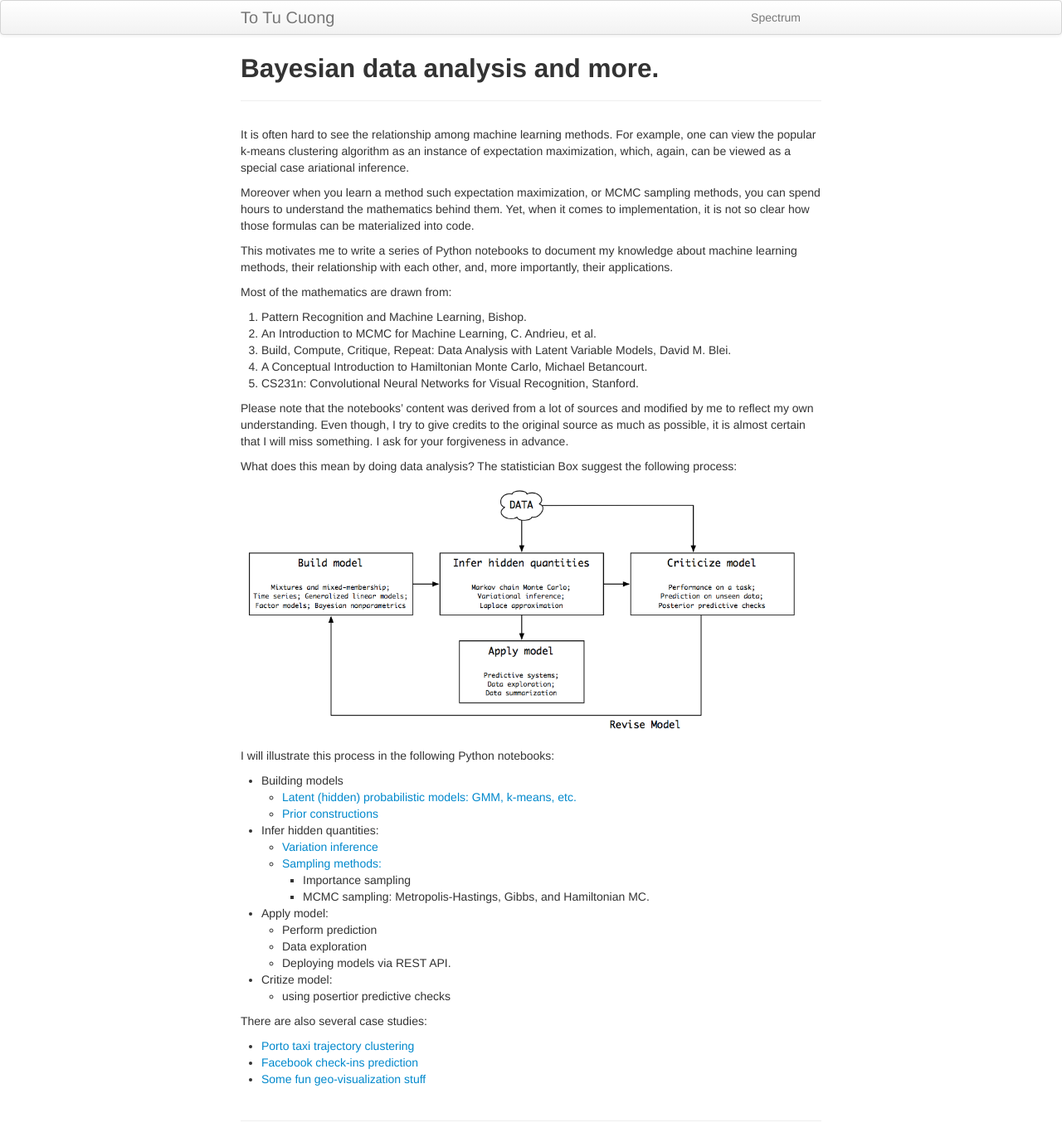
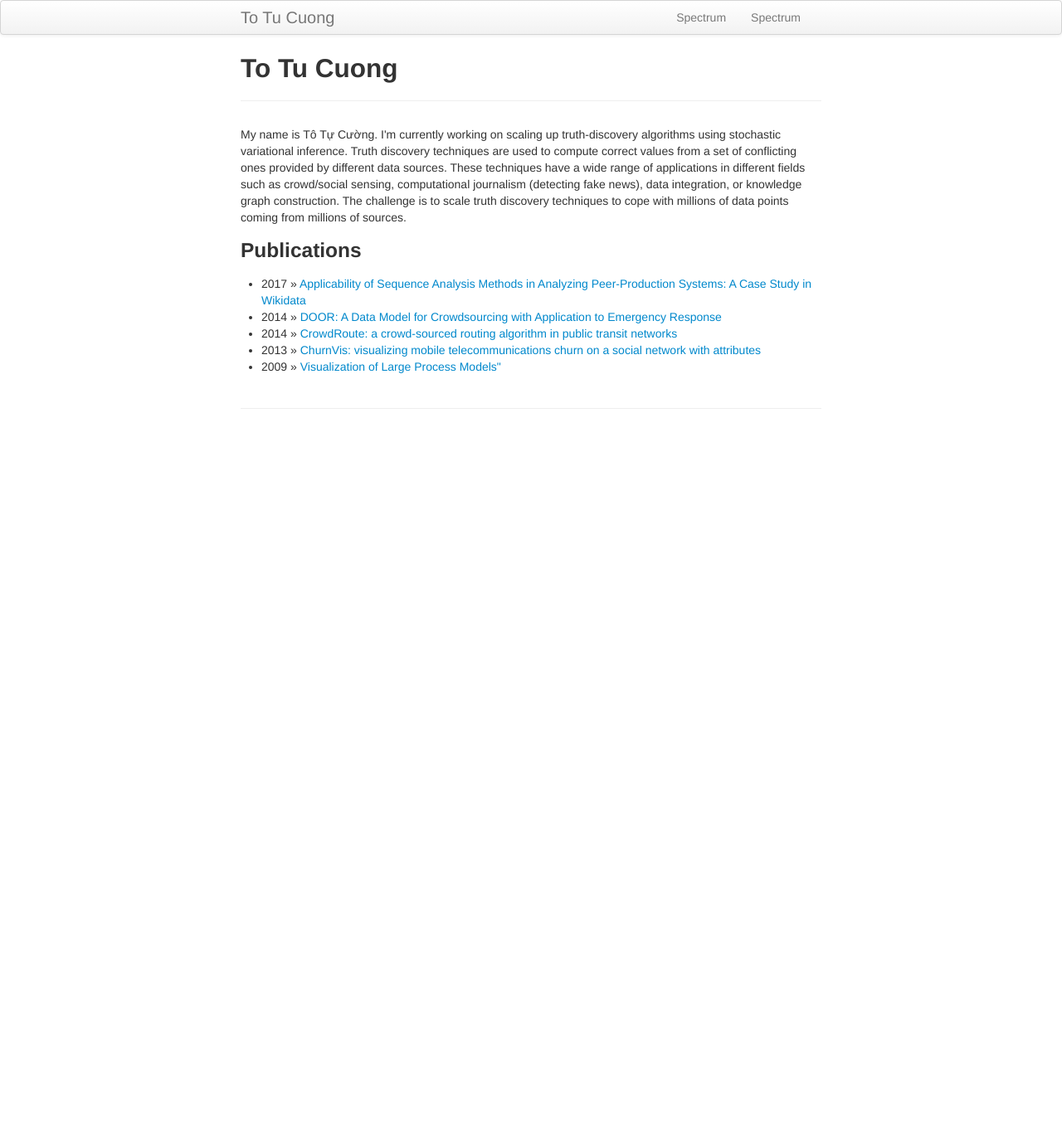
Before and after one commit to totucuong/totucuong.github.io, a Jekyll site: the page built from index.md, in a window 1280 px wide. Shown: the whole page at 83% size. Built offline with Jekyll 4.4.1, drawn with Linux system fonts in a browser that asks for light colours; after the commit the page ends 900 px from its top, so only the background shows below that.

Commit message:
update main page

```diff
--- a/_includes/themes/twitter/default.html
+++ b/_includes/themes/twitter/default.html
@@ -33,6 +33,7 @@
         <div class="container-narrow">
           <a class="brand" href="{{ HOME_PATH }}">{{ site.title }}</a>
           <ul class="nav">
+            <li><a href="{{ BASE_PATH }}/pages/bda.html">Spectrum</a></li>
               <li><a href="{{ BASE_PATH }}/pages/spectrum.html">Spectrum</a></li>
           </ul>
         </div>
--- a/index.md
+++ b/index.md
@@ -1,49 +1,20 @@
 ---
 layout: page
-title: Bayesian data analysis and more.
+title: To Tu Cuong
 
 ---
-It is often hard to see the relationship among machine learning methods. For example, one can view the popular k-means clustering algorithm as an instance of expectation maximization, which, again, can be viewed as a special case ariational inference.
 
-Moreover when you learn a method such expectation maximization, or MCMC sampling methods, you can spend hours to understand the mathematics behind them. Yet, when it comes to implementation, it is not so clear how those formulas can be materialized into code.
+<p>My name is Tô Tự Cường. I'm currently working on scaling up truth-discovery algorithms using stochastic variational inference. Truth discovery techniques are used to compute correct values from a set of conflicting ones provided by different data sources. These techniques have a wide range of applications in different fields such as crowd/social sensing, computational journalism (detecting fake news), data integration, or knowledge graph construction.
 
-This motivates me to write a series of Python notebooks to document my knowledge about machine learning methods, their relationship with each other, and, more importantly, their applications.
+The challenge is to scale truth discovery techniques to cope with millions of data points coming from millions of sources.
 
-Most of the mathematics are drawn from:
+</p>
 
- 1. Pattern Recognition and Machine Learning, Bishop.
- 2. An Introduction to MCMC for Machine Learning, C. Andrieu, et al.
- 3. Build, Compute, Critique, Repeat: Data Analysis with Latent Variable Models, David M. Blei.
- 4. A Conceptual Introduction to Hamiltonian Monte Carlo, Michael Betancourt.
- 5. CS231n: Convolutional Neural Networks for Visual Recognition, Stanford.
-
-Please note that the notebooks' content was derived from a lot of sources and modified by me to reflect my own understanding. Even though, I try to give credits to the original source as much as possible, it is almost certain that I will miss something. I ask for your forgiveness in advance.
-
-
-What does this mean by doing data analysis? The statistician Box suggest the following process:
-
-![Box loop](/assets/gfx/box_model.png)
-
-I will illustrate this process in the following Python notebooks:
-
-
-- Building models
-	- [Latent (hidden) probabilistic models: GMM, k-means, etc.](/pages/demos/em.html)
-	- [Prior constructions](/pages/demos/prior_construction.html)
-- Infer hidden quantities:
-	- [Variation inference](/pages/demos/variational_inference.html)
-	- [Sampling methods:](/pages/demos/MCMC_inference.html)
-		- Importance sampling
-		- MCMC sampling: Metropolis-Hastings, Gibbs, and Hamiltonian MC.
-- Apply model:
-	- Perform prediction
-	- Data exploration
-	- Deploying models via REST API.
-- Critize model:
-	- using posertior predictive checks
-
-There are also several case studies:
-
-- [Porto taxi trajectory clustering](/pages/demos/porto.html)
-- [Facebook check-ins prediction](/pages/demos/facebook.html)
-- [Some fun geo-visualization stuff](/pages/demos/towers.html)
+<h3>Publications</h3>
+  <ul class="posts">
+        <li><span>2017</span> &raquo; <a href="https://link.springer.com/chapter/10.1007/978-3-319-47874-6_11">Applicability of Sequence Analysis Methods in Analyzing Peer-Production Systems: A Case Study in Wikidata</a></li>
+        <li><span>2014</span> &raquo; <a href="https://link.springer.com/chapter/10.1007/978-3-319-19743-2_37">DOOR: A Data Model for Crowdsourcing with Application to Emergency Response</a></li>
+        <li><span>2014</span> &raquo; <a href="http://dl.acm.org/citation.cfm?doid=2534732.2534738">CrowdRoute: a crowd-sourced routing algorithm in public transit networks</a></li>
+        <li><span>2013</span> &raquo; <a href="http://dl.acm.org/citation.cfm?doid=2492517.2500274">ChurnVis: visualizing mobile telecommunications churn on a social network with attributes</a></li>
+        <li><span>2009</span> &raquo; <a href="./documents/master_thesis.pdf">Visualization of Large Process Models"</a></li>
+  </ul>
```
Also changed, not shown: pages/bda.md (added, +51 -0 lines).
